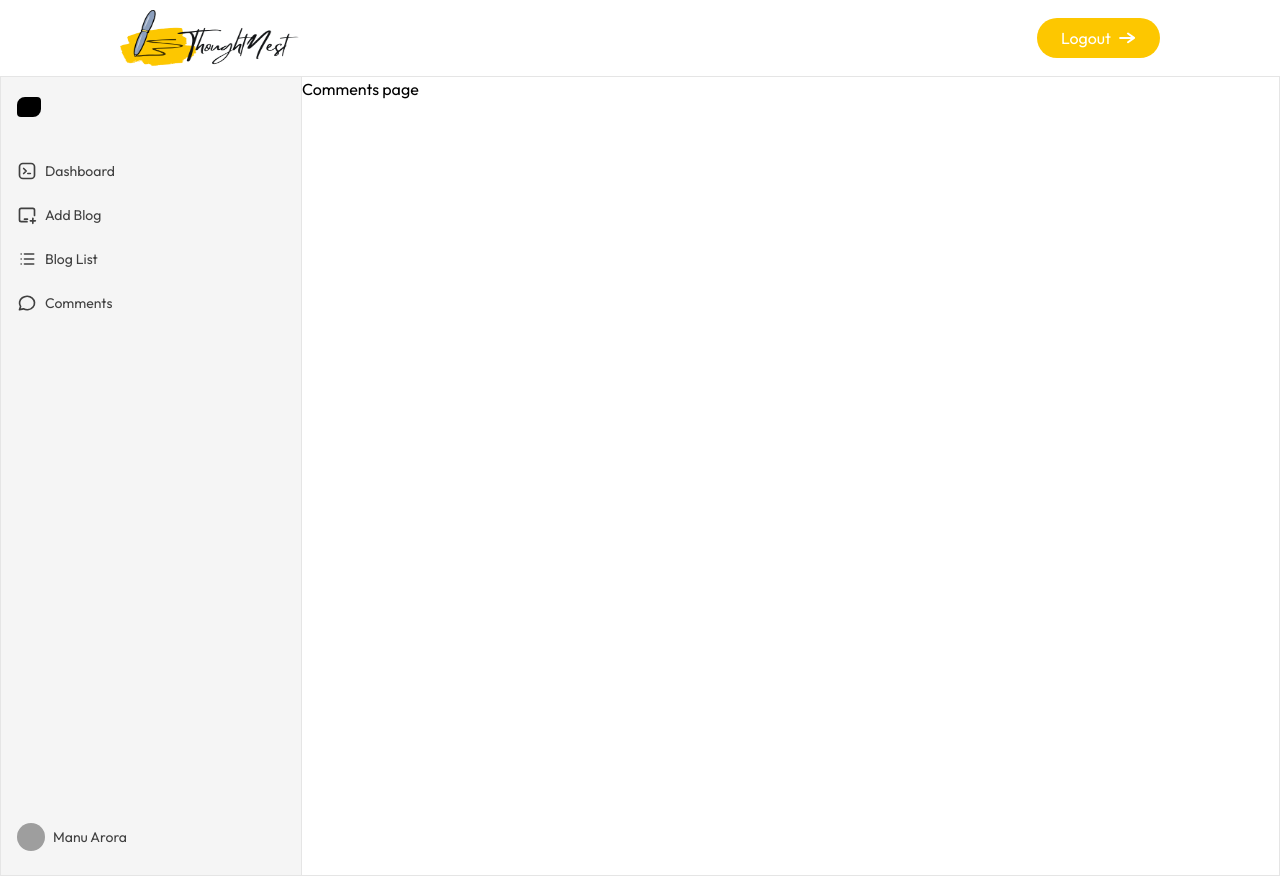
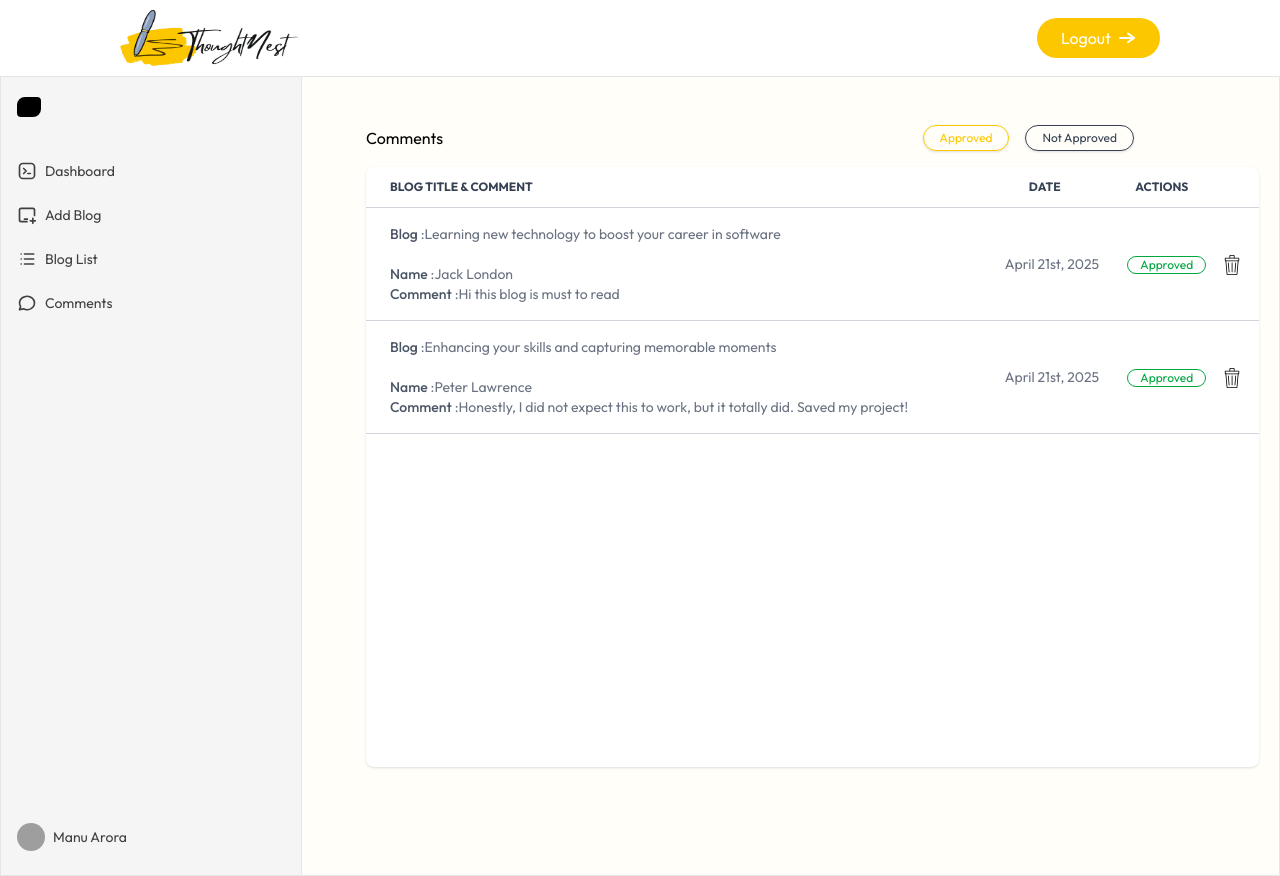
Before and after one commit to MozammilT/thoughtnest, a React (Vite) app in the folder client/: page /dashboard/comments in a window 1280 px wide. Built offline with nearby package versions, Linux system fonts and the light colour scheme; grey boxes are pictures that could not be loaded.

Commit message:
Add Comments page for dashboard

```diff
--- a/client/src/pages/Admin/CommentsMenu.jsx
+++ b/client/src/pages/Admin/CommentsMenu.jsx
@@ -1,5 +1,102 @@
+import { useState, useEffect } from "react";
+import { comments_data } from "../../constants/assets.js";
+import moment from "moment";
+
 function CommentsMenu() {
-  return <div>Comments page</div>;
+  const [comments, setComments] = useState([]);
+  const [filter, setFilter] = useState("Approved");
+
+  const fetchComents = async () => {
+    setComments(comments_data);
+  };
+
+  useEffect(() => {
+    fetchComents();
+  }, []);
+
+  return (
+    <div className="flex-1 pt-5 px-5 sm:pt-12 sm:pl-16 bg-yellow-50/30">
+      <div className="flex justify-between items-center max-w-3xl">
+        <h1>Comments</h1>
+        <div className="flex gap-4">
+          <button
+            onClick={() => setFilter("Approved")}
+            className={`shadow-sm border rounded-full px-4 py-1 cursor-pointer text-xs ${
+              filter === "Approved" ? "text-primary" : "text-gray-700"
+            }`}
+          >
+            Approved
+          </button>
+          <button
+            onClick={() => setFilter("Not Approved")}
+            className={`shadow-sm border rounded-full px-4 py-1 cursor-pointer text-xs ${
+              filter === "Not Approved" ? "text-primary" : "text-gray-700"
+            }`}
+          >
+            Not Approved
+          </button>
+        </div>
+      </div>
+
+      <div className="relative h-4/5 max-w-4xl overflow-x-auto mt-4 bg-white shadow rounded-lg scrollbar-hide">
+        <table className="w-full text-sm text-gray-500">
+          <thead className="text-xs text-gray-700 uppercase text-left border-b border-gray-300">
+            <tr>
+              <th scope="col" className="px-6 py-3">
+                Blog title & Comment
+              </th>
+              <th scope="col" className="px-6 py-3 max-sm:hidden">
+                Date
+              </th>
+              <th scope="col" className="px-6 py-3">
+                Actions
+              </th>
+            </tr>
+          </thead>
+          <tbody>
+            {comments
+              .filter((item) => {
+                if (filter === "Approved") return item.isApproved === true;
+                return item.isApproved === false;
+              })
+              .map((comment, idx) => (
+                <tr key={idx} className="border-gray-300 border-b">
+                  <td className="px-6 py-4">
+                    <b className="font-medium text-gray-600">Blog</b> :
+                    {comment.blog.title} <br /> <br />
+                    <b className="font-medium text-gray-600">Name</b> :
+                    {comment.name} <br />
+                    <b className="font-medium text-gray-600">Comment</b> :
+                    {comment.content}
+                  </td>
+                  <td cassName="px-6 py-4 max-sm:hidden">
+                    {moment(comment.blog.createdAt).format("MMMM Do, YYYY")}
+                  </td>
+                  <td cassNaeme="px-20 py-4">
+                    <div className="inline-flex items-center gap-4 ml-4">
+                      {!comment.isApproved ? (
+                        <img
+                          src="/tick_icon.svg"
+                          className="w-5 hover:scale-105 cursor-pointer transition-all"
+                        />
+                      ) : (
+                        <p className="text-xs border border-green-600 text-green-600 rounded-full px-3 py-1isApproved">
+                          Approved
+                        </p>
+                      )}
+                      <img
+                        src="/bin_icon.svg"
+                        className="w-5 hover:scale-105 cursor-pointer transition-all"
+                      />
+                    </div>
+                  </td>
+                </tr>
+              ))}
+          </tbody>
+        </table>
+      </div>
+    </div>
+  );
 }
 
 export default CommentsMenu;
```
